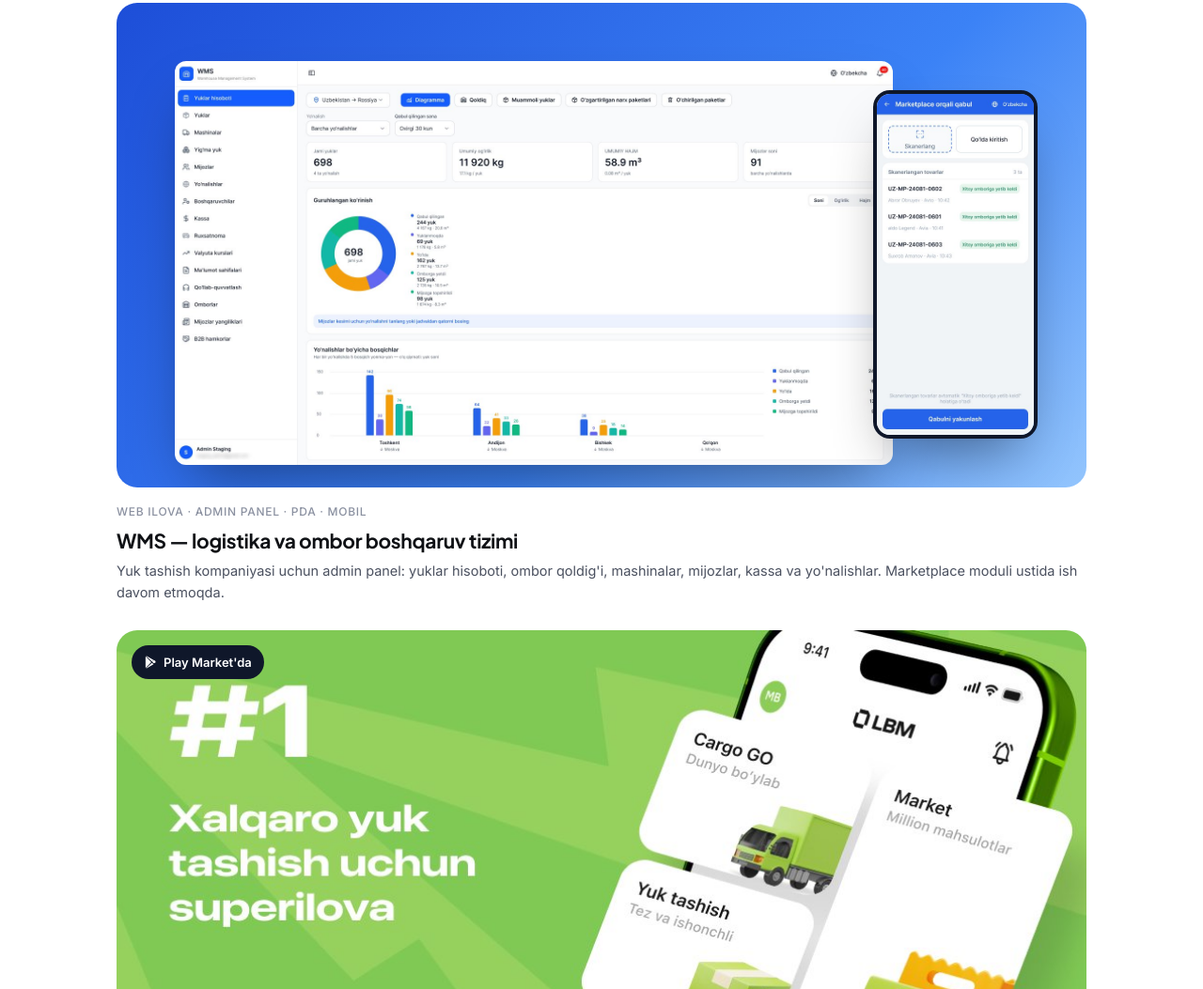
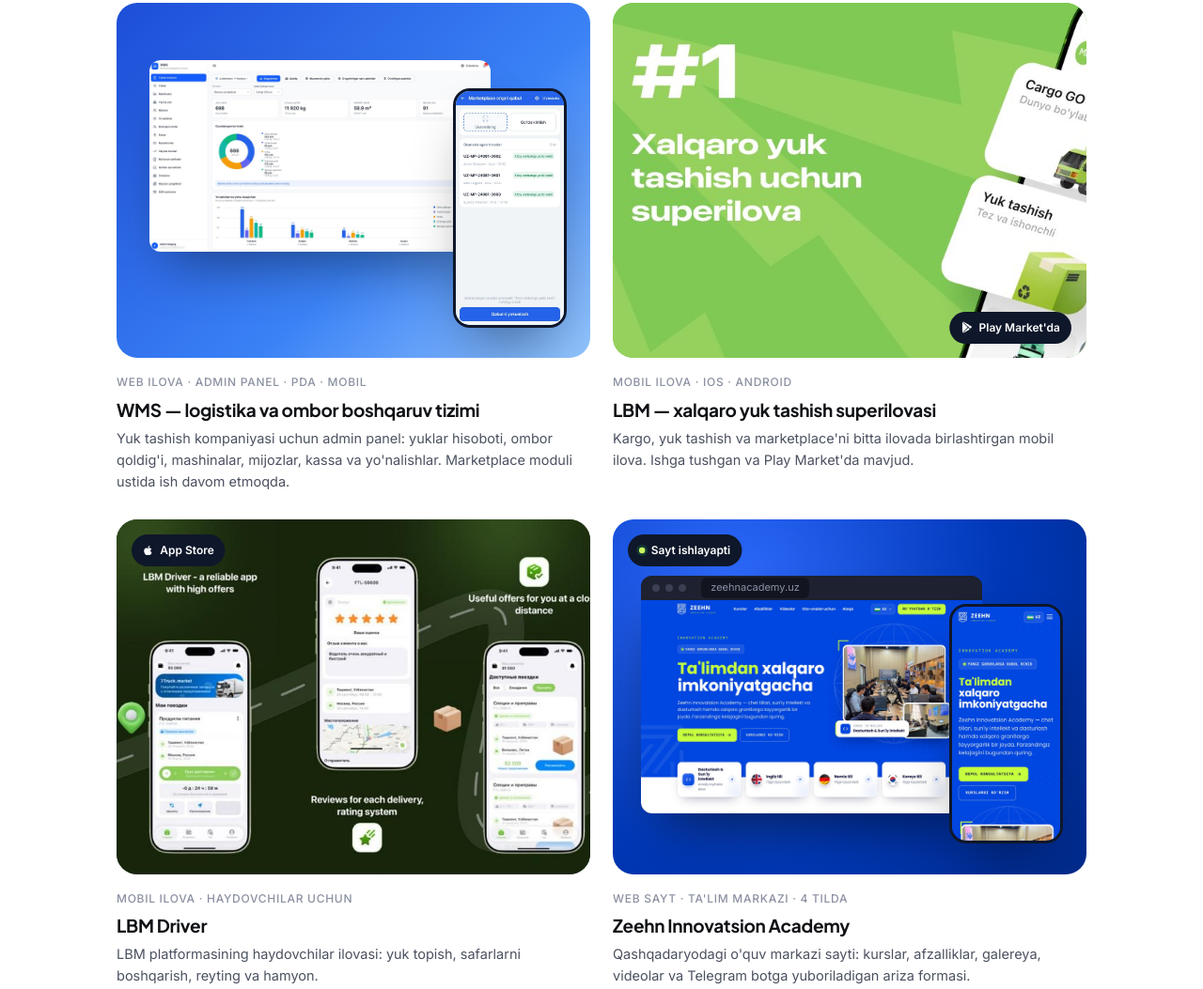
Before and after one commit to Suxrob0066/portfolio, a website: page public/index.html in a window 1280 px wide. Shown: the part 951-2004 px from the top of the page at 94% size. Drawn offline with Linux system fonts and the light colour scheme; no server answers.

Commit message:
Show projects side by side in two columns
Co-Authored-By: Claude Opus 5.5 <noreply@anthropic.com>
Claude-Session: https://claude.ai/code/session_01BdvNAv2Tk11wbf3rfdPwhi

```diff
--- a/public/index.html
+++ b/public/index.html
@@ -142,6 +142,19 @@ html.dark .g1{opacity:.22}html.dark .g2{opacity:.16}
 .proj:hover .wms-shot.phone{transform:translateY(-12px) rotate(-2deg)}
 .case-btn{position:absolute;left:20px;bottom:18px;background:#fff;color:#1d4ed8;font-weight:600;font-size:14px;padding:9px 16px;border-radius:999px;box-shadow:0 8px 20px -8px rgba(0,0,0,.3);opacity:0;transform:translateY(8px);transition:all .3s}
 .proj:hover .case-btn{opacity:1;transform:none}
+
+/* projects: 2 columns side by side */
+.grid2 .proj.feat{grid-column:auto}
+.grid2 .proj .cover{aspect-ratio:4/3}
+.grid2 .wms-shot.main{left:7%;top:16%;width:72%}
+.grid2 .wms-shot.phone{right:5%;top:24%;width:24%;border-width:3px}
+.grid2 .lbm-cover-img{object-fit:cover;object-position:8% center}
+@media (max-width:640px){.grid2 .och-browser,.grid2 .wms-shot.main{top:22%}.grid2 .och-phone,.grid2 .wms-shot.phone{top:28%}}
+.grid2 .och-browser{left:6%;top:16%;width:72%}
+.grid2 .och-phone{right:5%;top:24%;width:24%}
+.grid2 .live-badge{transform:scale(.92);transform-origin:left top}
+.grid2 .proj h3{font-size:19px}
+.grid2 .lbm-cover-wrap .live-badge{top:auto;bottom:16px;left:auto;right:16px;transform-origin:right bottom}
 /* CASE MODAL */
 .case{position:fixed;inset:0;z-index:100;display:none}
 .case.open{display:block}
```
